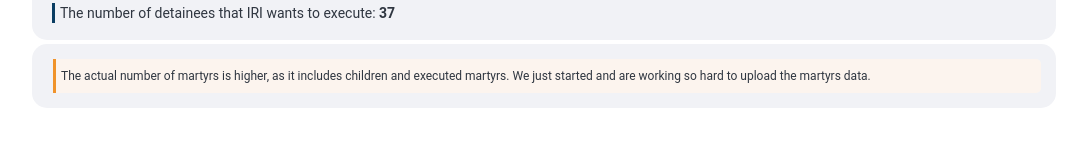
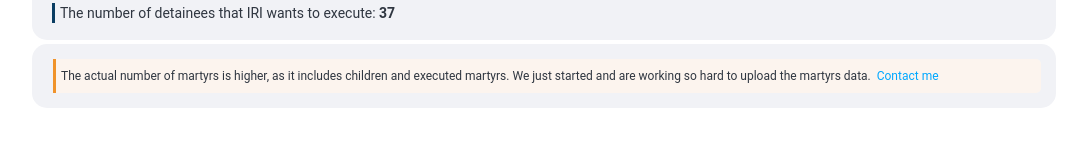
Before and after one commit to Afshin-Karamifar/patriotic-iranians, a Next.js app: page /Menu/Menu in a window 1280 px wide. Shown: the part 144-293 px from the top of the page, without its empty margins (96-1183 px from the left). Built offline with nearby package versions, Linux system fonts and the light colour scheme.

Commit message:
update 16 11 dec

```diff
--- a/pages/Filter/Filter.module.css
+++ b/pages/Filter/Filter.module.css
@@ -144,7 +144,6 @@
   background-color: #40407a;
 }
 
-.filter_selected:hover,
 .filter:hover,
 .main_filter:hover {
   cursor: pointer;
--- a/pages/Menu/Menu.module.css
+++ b/pages/Menu/Menu.module.css
@@ -30,3 +30,29 @@
   padding: 10px 10px 10px 5px;
   border-radius: 0px 5px 5px 0px;
 }
+
+.contact_me {
+  animation: shareLink 2s infinite;
+}
+
+@keyframes shareLink {
+  0% {
+    color: #b7e7ff;
+  }
+
+  25% {
+    color: #00a8ff;
+  }
+
+  50% {
+    color: #00a8ff;
+  }
+
+  75% {
+    color: #00a8ff;
+  }
+
+  100% {
+    color: #b7e7ff;
+  }
+}
--- a/pages/Menu/Menu.tsx
+++ b/pages/Menu/Menu.tsx
@@ -31,7 +31,10 @@ const Menu = () => {
         <p className={styles.note}>
           The actual number of martyrs is higher, as it includes children and
           executed martyrs. We just started and are working so hard to upload
-          the martyrs data.
+          the martyrs data.&nbsp;&nbsp;
+          <a href="mailto:iran@patrioticiranians.info">
+            <span className={styles.contact_me}>Contact me </span>
+          </a>
         </p>
       </div>
     </div>
```
